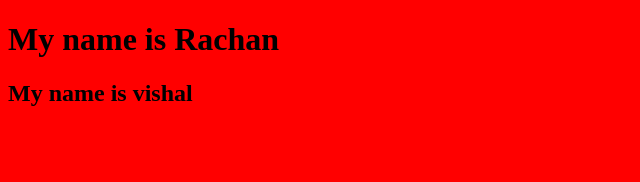
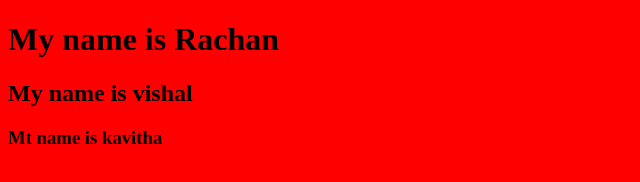
Before and after one commit to rkarkera/Branch-Prac, a plain HTML site: page index.html in a window 1280 px wide. Shown: the whole page, without its empty margins (0-640 px from the left). Drawn offline with Linux system fonts and the light colour scheme.

```diff
--- a/index.html
+++ b/index.html
@@ -9,5 +9,6 @@
   <body>
     <h1>My name is Rachan</h1>
     <h2>My name is vishal</h2>
+    <h3>Mt name is kavitha</h3>
   </body>
 </html>
```
